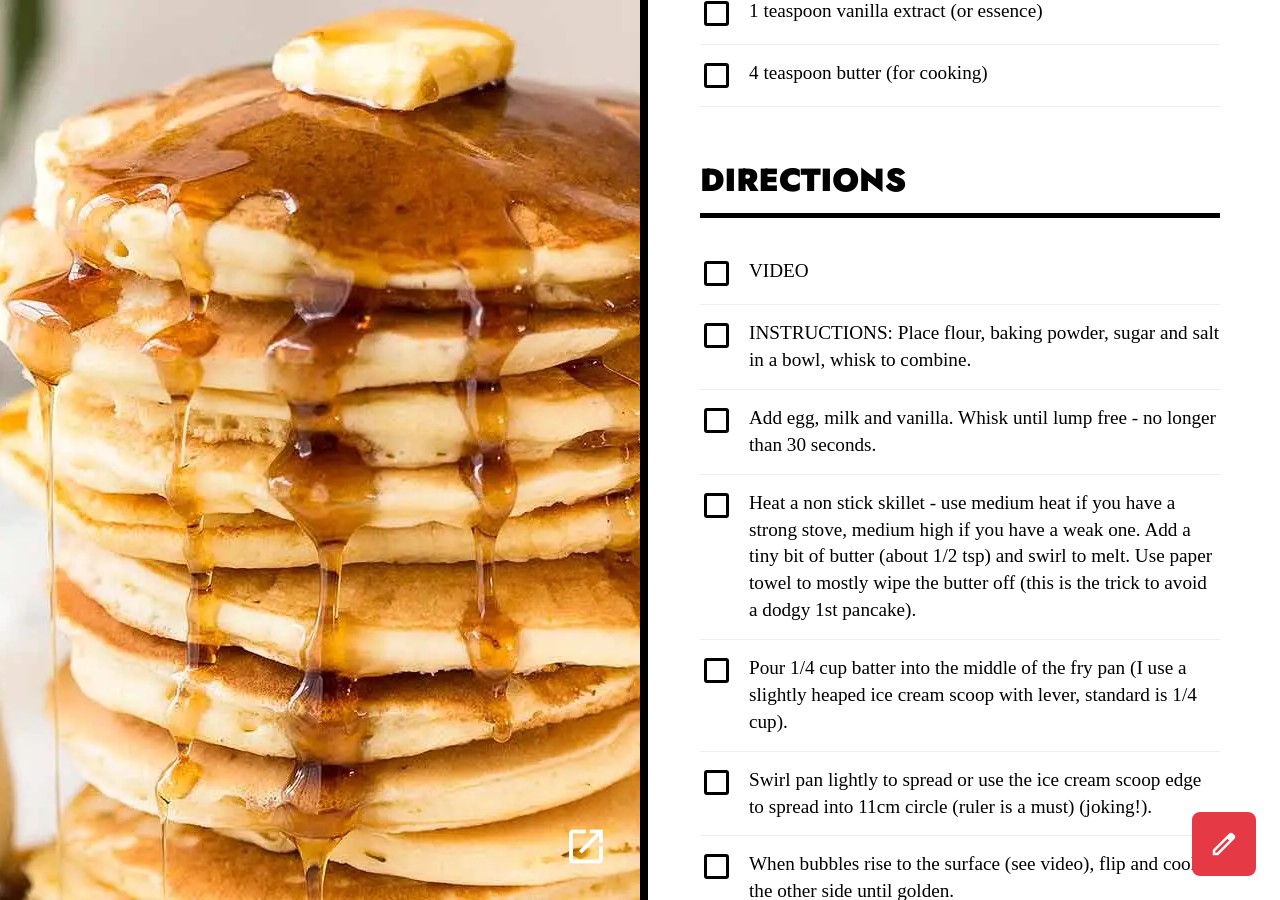
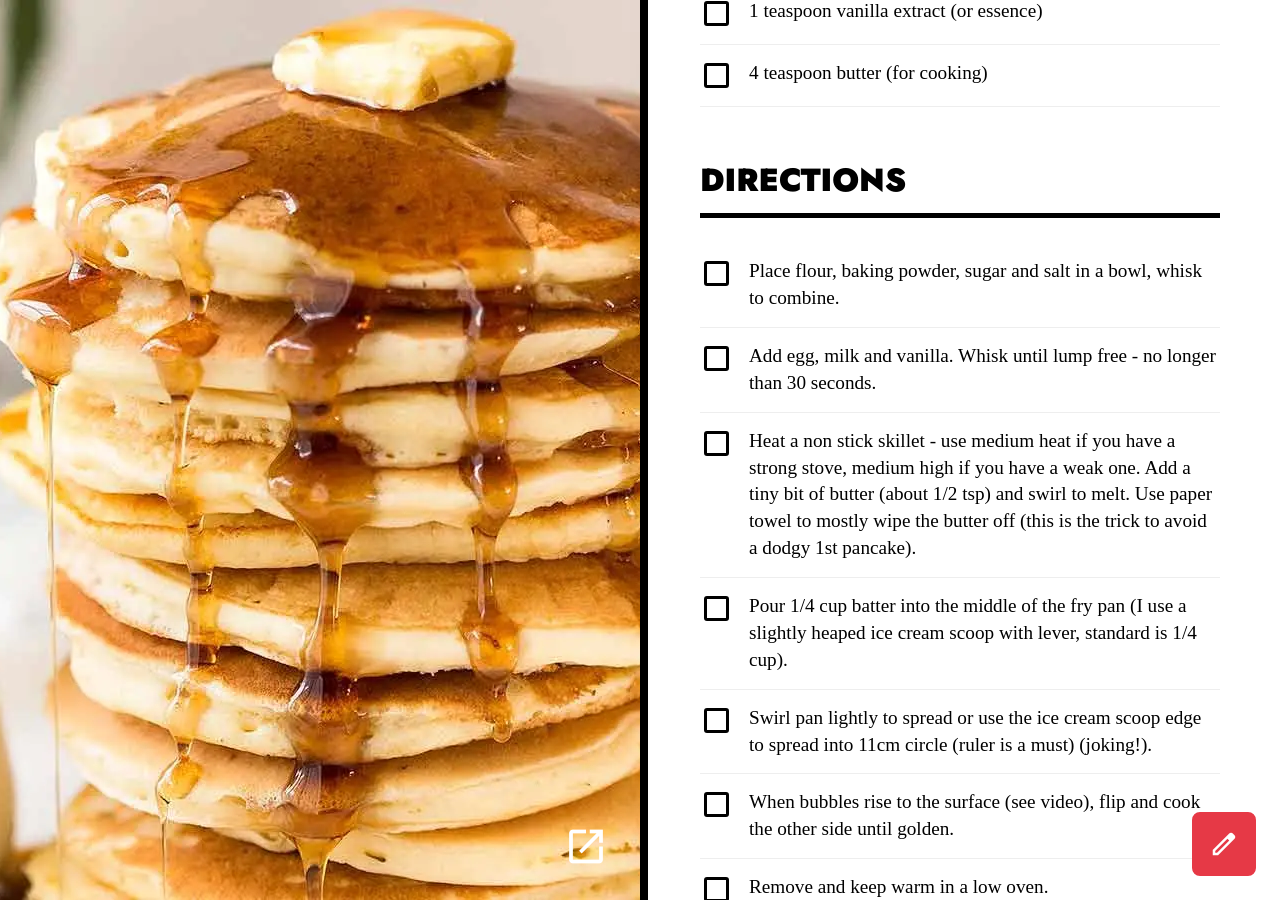
Before and after one commit to amp800/chowdown, a Jekyll site: the page built from _recipes/simple-fluffy-pancakes.md, in a window 1280 px wide and 900 px high, scrolled down 1210 px. Built offline with Jekyll 4.4.1, drawn with Linux system fonts in a browser that asks for light colours.

Commit message:
Edit recipe _recipes/simple-fluffy-pancakes.md

```diff
--- a/_recipes/simple-fluffy-pancakes.md
+++ b/_recipes/simple-fluffy-pancakes.md
@@ -24,8 +24,7 @@ ingredients:
 - 4 teaspoon butter (for cooking)
 # ---
 directions:
-- VIDEO
-- 'INSTRUCTIONS: Place flour, baking powder, sugar and salt in a bowl, whisk to combine.'
+- Place flour, baking powder, sugar and salt in a bowl, whisk to combine.
 - Add egg, milk and vanilla. Whisk until lump free - no longer than 30 seconds.
 - Heat a non stick skillet - use medium heat if you have a strong stove, medium high if you have a weak one. Add a tiny bit
   of butter (about 1/2 tsp) and swirl to melt. Use paper towel to mostly wipe the butter off (this is the trick to avoid a
```
